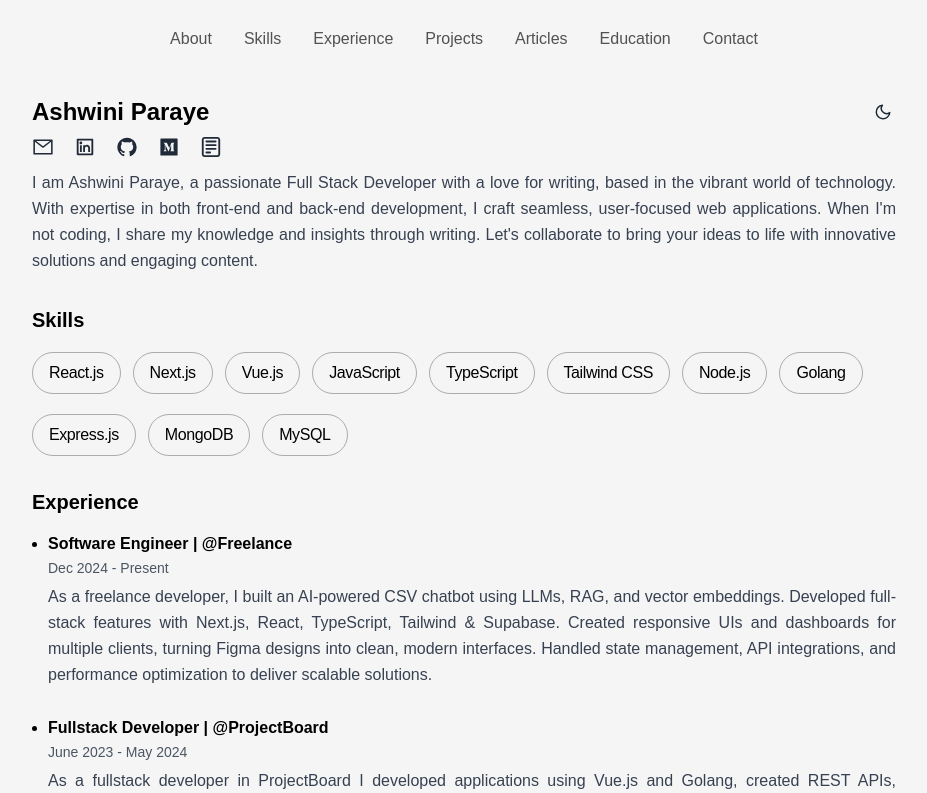
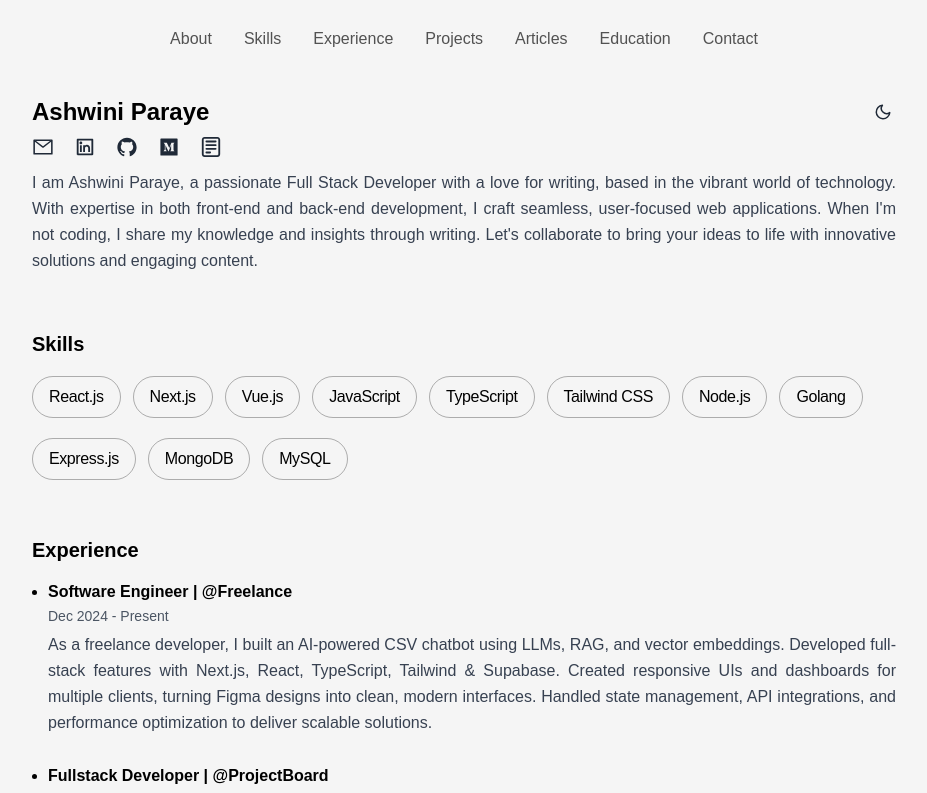
Before and after one commit to AshwiniParaye1/Portfolio3, a Next.js app: page / in a window 1280 px wide. Shown: the top 793 px of the page, without its empty margins (176-1103 px from the left). Built offline with nearby package versions, Linux system fonts and the light colour scheme; no server answers; a web font is replaced by a local one.

Commit message:
add more spacing

```diff
--- a/app/page.js
+++ b/app/page.js
@@ -30,7 +30,7 @@
       <Navbar />
       <main
         className="bg-neutral-100 dark:bg-neutral-950 text-black dark:text-white flex flex-col
-                   px-16 md:px-16 lg:px-24 xl:px-52 py-16 sm:py-12 md:py-20 gap-4
+                   px-16 md:px-16 lg:px-24 xl:px-52 py-16 sm:py-12 md:py-20 gap-10
                    min-h-screen max-w-screen-xl mx-auto pt-28"
       >
         {/* ... sections with IDs ... */}
```
